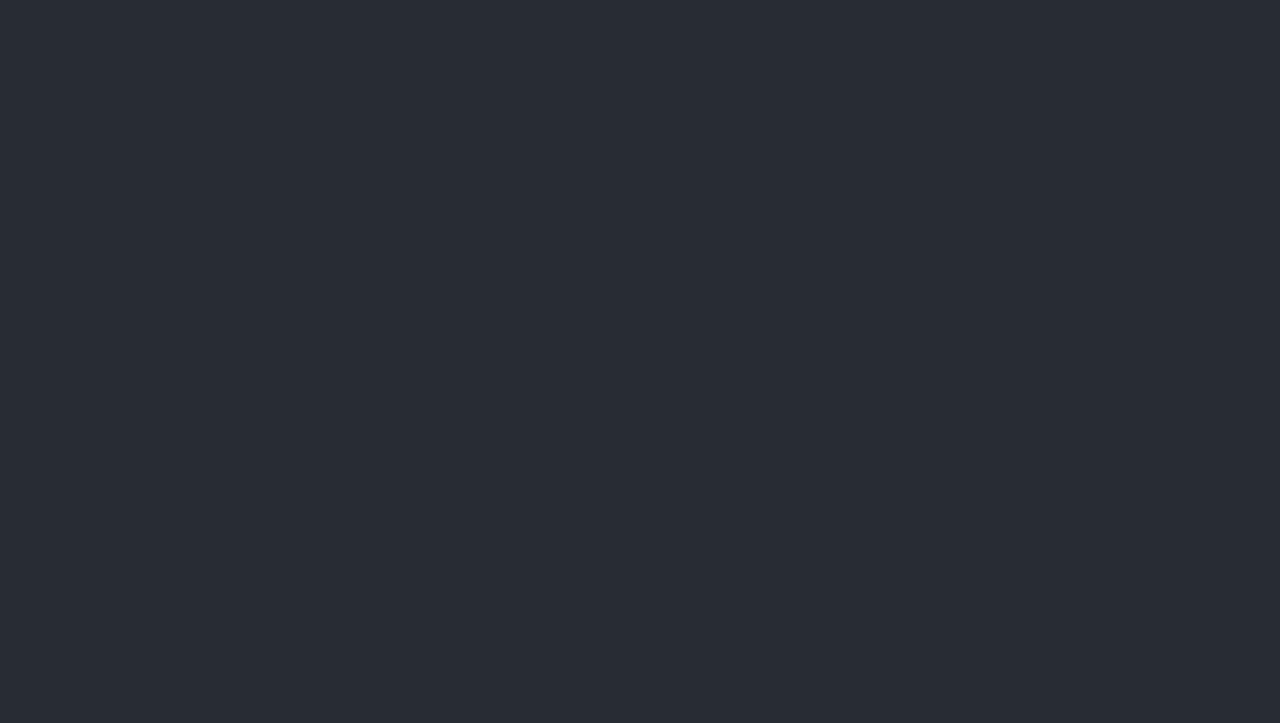
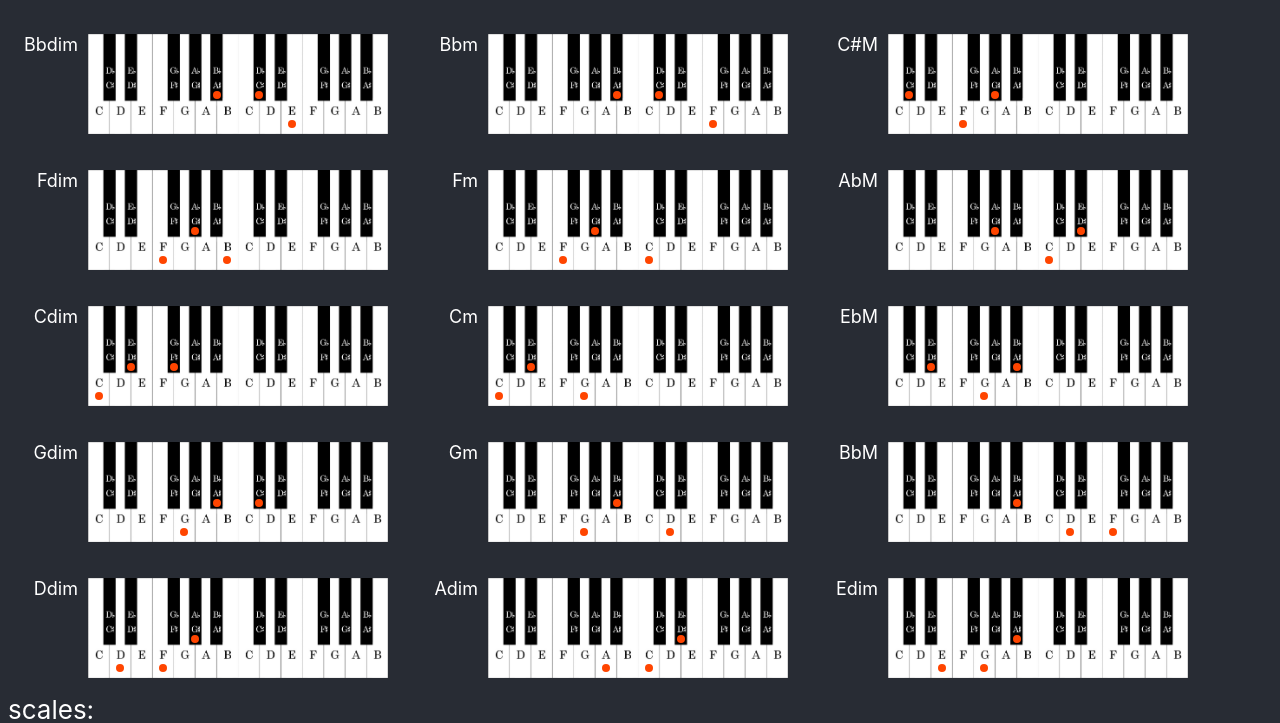
Before and after one commit to aalberti/circle_of_fifths, a React (Create React App) app: page / in a window 1280 px wide. Shown: the part 1569-2292 px from the top of the page. Before the commit the page ends 816 px from the top, so only its background shows below. Built offline with nearby package versions, Linux system fonts and the light colour scheme.

Commit message:
Extract input parser

```diff
--- /dev/null
+++ b/src/fifths/search/InputParser.ts
@@ -0,0 +1,29 @@
+import {Chord, Note} from "../theory/MusicTheory";
+
+function normalize(name: string) {
+    const naturalNote = name.substring(0, 1)
+    const modifier = name.substring(1)
+    return naturalNote.toUpperCase() + modifier;
+}
+
+function isChordName(name: string) {
+    return name.toLowerCase().includes("m");
+}
+
+function isNoteName(name: string) {
+    return !isChordName(name);
+}
+
+export function parseInput(noteNames: string): { notes: Note[], chords: Chord[] } {
+    const tokens = noteNames.split(" ")
+        .map(normalize)
+        .filter(name => name);
+    return {
+        notes: tokens
+            .filter(isNoteName)
+            .map(name => new Note(name)),
+        chords: tokens
+            .filter(isChordName)
+            .map(name => new Chord(name))
+    };
+}
--- a/src/fifths/search/Search.tsx
+++ b/src/fifths/search/Search.tsx
@@ -1,36 +1,50 @@
 import {useState} from "react";
 import './Search.css'
-import {chordsContaining, Note, scalesContaining} from "../theory/MusicTheory";
+import {Chord, chordsContaining, Note, scalesContaining} from "../theory/MusicTheory";
 import {ChordDetail} from "../chord/ChordDetail";
 import ScaleDetail from "../scale/ScaleDetail";
+import {parseInput} from "./InputParser";
 
 export function Search() {
-    const [noteNames, setNoteNames] = useState<string>("")
-    const notes = () => noteNames.split(" ")
-        .map(name => new Note(name));
+    const [input, setInput] = useState<string>("")
+    const parsedInput = () => parseInput(input);
 
     return <div className="search">
         <div className="searchInput">
             <label>
                 choose notes
-                <input onChange={e => setNoteNames(e.target.value)}/>
+                <input onChange={e => setInput(e.target.value)}/>
             </label>
         </div>
         <div className="searchResults">
+            {chords(parsedInput())}
+            {scales(parsedInput())}
+        </div>
+    </div>
+}
+
+function chords(input: { notes: Note[]; chords: Chord[] }) {
+    const chords = chordsContaining(input.notes);
+    return chords ? <div>
         chords:
         <div className="searchResultsList">
-                {chordsContaining(notes())
+            {chords
                 .map(chord =>
                     <ChordDetail chord={chord} key={chord.name}/>
                 )}
         </div>
+    </div> : <div/>;
+}
+
+function scales(input: { notes: Note[]; chords: Chord[] }) {
+    const scales = scalesContaining(input.notes);
+    return scales ? <div>
         scales:
-            <div className="searchResultsList">{scalesContaining(notes())
+        <div className="searchResultsList">{scales
             .map(scale => <ScaleDetail
                 scale={scale}
-                    filter={scale.chords().filter(chord => chord.containsAllNotes(notes()))}
+                filter={scale.chords().filter(chord => chord.containsAllNotes(input.notes))}
                 key={scale.name}/>)}
         </div>
-        </div>
-    </div>
+    </div> : <div/>;
 }
```
Also changed, not shown: 1 other file (tests, documents, lock files or other folders). Lines whose indentation alone changed are shown as unchanged.
